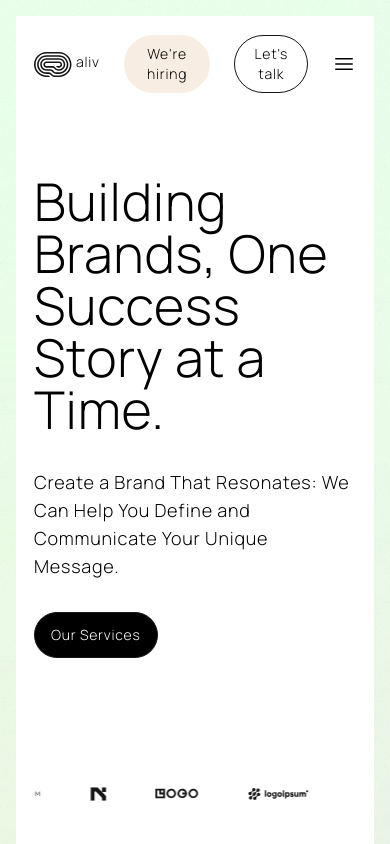
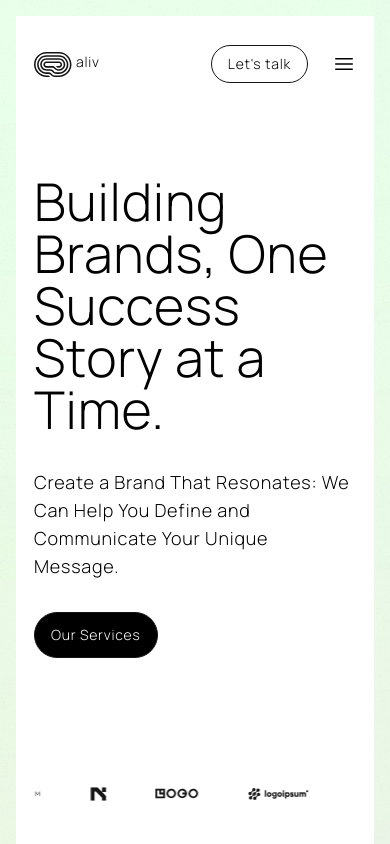
Before and after one commit to ubong-s/aliv-agency-next-13, a Next.js app: page / in a window 390 px wide. Shown: the top 844 px of the page. Built offline with nearby package versions, Linux system fonts and the light colour scheme.

Commit message:
fixed style errors

```diff
--- a/src/app/(components)/Header.tsx
+++ b/src/app/(components)/Header.tsx
@@ -14,17 +14,19 @@ export const Header = () => {
   return (
     <header>
       <div className="main__container">
-        <nav className="flex h-24 items-center gap-6 lg:h-36 ">
+        <nav className="flex h-24 items-center  gap-6 lg:h-36 ">
           <Link href="/" className="flex gap-1" onClick={closeMenu}>
             <Logo />
             aliv
           </Link>
 
-          <Link
-            href="/jobs"
-            className="inline-block px-4 py-2 bg-spanish-white border border-spanish-white rounded-full flex-grow text-center hover:bg-ablack hover:text-white transition-colors  lg:flex-grow-0 "
-            onClick={closeMenu}
-          >{`We're hiring`}</Link>
+          <div className="flex-grow">
+            <Link
+              href="/jobs"
+              className="hidden  px-4 py-2 bg-spanish-white border border-spanish-white rounded-full text-center hover:bg-ablack hover:text-white transition-colors md:inline-block lg:flex-grow-0 "
+              onClick={closeMenu}
+            >{`We're hiring`}</Link>
+          </div>
 
           <ul
             className={`absolute top-28 left-4 right-4 bg-ablack p-8 flex flex-col gap-6 w-85 mx-auto opacity-0 -z-10 transition-all md:w-90  lg:relative lg:top-auto lg:left-auto lg-right-auto lg:bg-transparent lg:p-0 lg:flex-row lg:gap-9 lg:flex-grow lg:justify-end lg:w-auto lg:z-0 lg:opacity-100 lg:translate-y-0 ${
@@ -45,7 +47,7 @@ export const Header = () => {
 
           <Link
             href="/contact"
-            className="inline-block px-4 py-2 border border-ablack rounded-full flex-grow text-center hover:bg-ablack hover:text-white transition-colors lg:flex-grow-0"
+            className="inline-block px-4 py-2 border border-ablack rounded-full text-center hover:bg-ablack hover:text-white transition-colors lg:flex-grow-0"
             onClick={closeMenu}
           >
             {"Let's talk"}
--- a/src/components/_shared/TeamCTA.tsx
+++ b/src/components/_shared/TeamCTA.tsx
@@ -2,10 +2,10 @@ import { LinkButton } from "./LinkButton";
 
 export const TeamCTA = () => {
   return (
-    <li className="grid items-start justify-items-start p-6 bg-aqua-haze lg:p-10">
+    <li className="col-span-2 -mb-12 grid items-start justify-items-start p-6 bg-aqua-haze md:mb-auto md:col-span-1 md:h-full lg:p-10 ">
       <div className="">
         <p className="text-xs uppercase">Join the team</p>
-        <h3 className="my-3 text-lg md:text-4xl xl:text-3xl">
+        <h3 className="my-3 text-lg mb-16 md:mb-auto md:text-4xl xl:text-3xl">
           Want to shape the future of branding?
         </h3>
         <p className="hidden md:block">
--- a/src/components/_shared/TeamMember.tsx
+++ b/src/components/_shared/TeamMember.tsx
@@ -14,10 +14,10 @@ export const TeamMember = ({ member }: { member: TeamMemberProps }) => {
           alt={name}
           width={376}
           height={546}
-          className="object-cover w-full"
+          className="object-cover w-full h-full"
         />
         {socials && (
-          <ul className="social absolute right-6 bottom-6 flex gap-2 lg:opacity-0  lg:translate-y-52 group-hover:lg:opacity-100 group-hover:lg:translate-y-0 transition-all">
+          <ul className="social absolute right-4 bottom-4 flex gap-2 lg:right-6 lg:bottom-6 lg:opacity-0  lg:translate-y-52 group-hover:lg:opacity-100 group-hover:lg:translate-y-0 transition-all">
             {socials.map(({ network, profileLink }) => (
               <li key={network}>
                 <Link href={profileLink}>
@@ -36,8 +36,8 @@ export const TeamMember = ({ member }: { member: TeamMemberProps }) => {
         )}
       </div>
       <div className=" absolute -bottom-12 flex justify-between items-center w-full">
-        <h4 className="text-sm lg:text-lg">{name}</h4>
-        <span className="inline-block text-xs py-1.5 px-3 border border-ablack rounded-full">
+        <h4 className="text-xs md:text-sm lg:text-lg">{name}</h4>
+        <span className="inline-block text-xs py-1 px-2 border border-ablack rounded-full md:py-1.5 md:px-3">
           {position}
         </span>
       </div>
```
